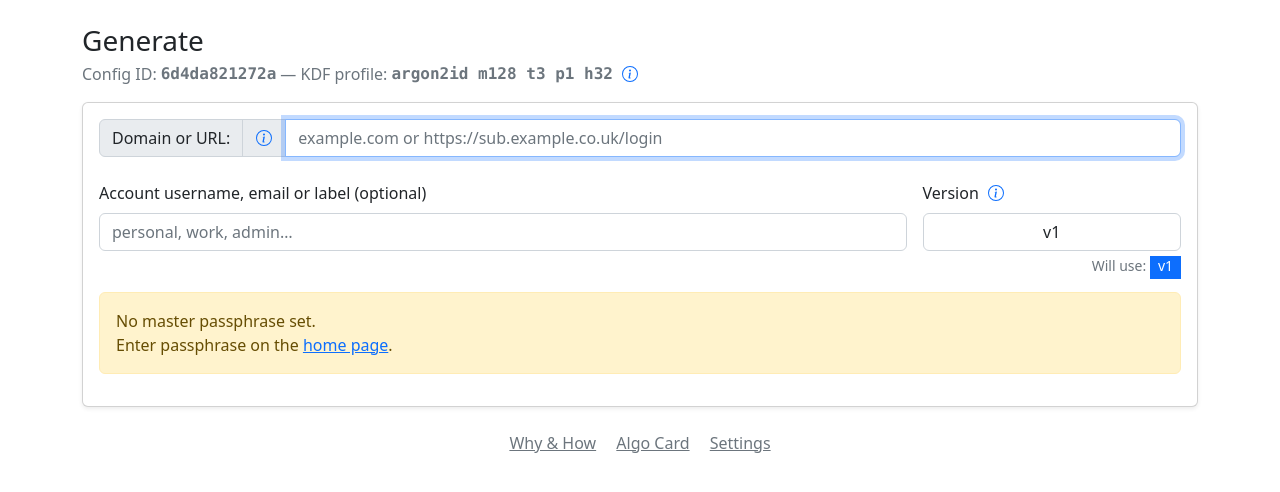
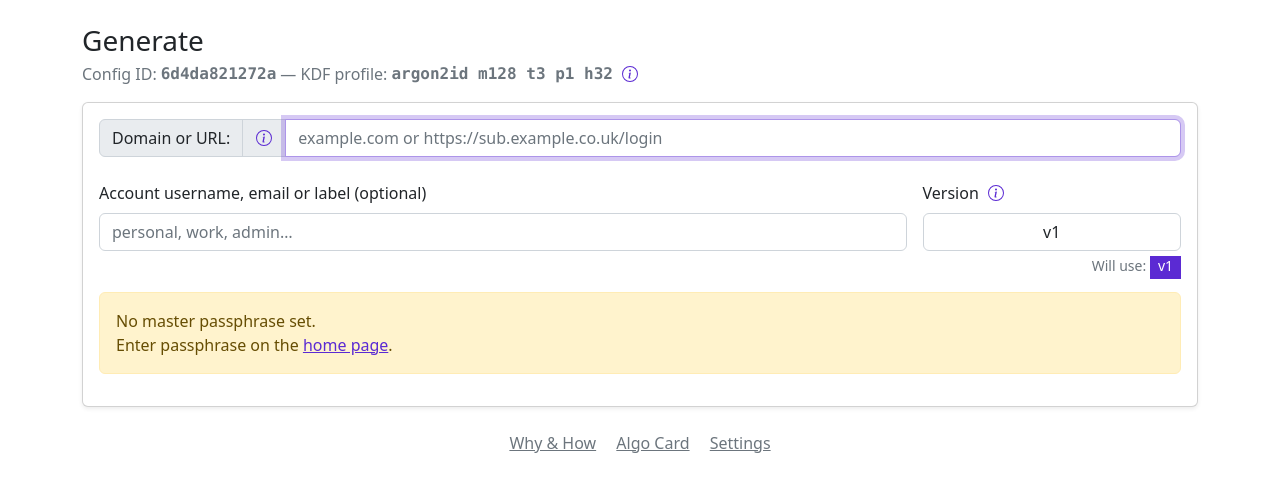
Before and after one commit to WebDevBooster/passbooster, a SvelteKit app: page /generate in a window 1280 px wide. Shown: the top 492 px of the page. Built offline with nearby package versions, Linux system fonts and the light colour scheme.

Commit message:
Make primary color match logo color.

```diff
--- a/src/routes/generate/+page.svelte
+++ b/src/routes/generate/+page.svelte
@@ -170,7 +170,7 @@
                 aria-describedby="tip-kdf"
         >
             <!-- info icon -->
-            <svg xmlns="http://www.w3.org/2000/svg" width="16" height="16" fill="rgb(13, 110, 253)" class="bi bi-info-circle" viewBox="0 0 16 16">
+            <svg xmlns="http://www.w3.org/2000/svg" width="16" height="16" style="fill: var(--bs-primary);" class="bi bi-info-circle" viewBox="0 0 16 16">
                 <path d="M8 15A7 7 0 1 1 8 1a7 7 0 0 1 0 14m0 1A8 8 0 1 0 8 0a8 8 0 0 0 0 16"/>
                 <path d="m8.93 6.588-2.29.287-.082.38.45.083c.294.07.352.176.288.469l-.738 3.468c-.194.897.105 1.319.808 1.319.545 0 1.178-.252 1.465-.598l.088-.416c-.2.176-.492.246-.686.246-.275 0-.375-.193-.304-.533zM9 4.5a1 1 0 1 1-2 0 1 1 0 0 1 2 0"/>
             </svg>
@@ -198,13 +198,13 @@
                             aria-describedby="tip-domain"
                     >
                         <!-- info icon -->
-                        <svg xmlns="http://www.w3.org/2000/svg" width="16" height="16" fill="rgb(13, 110, 253)" class="bi bi-info-circle" viewBox="0 0 16 16">
+                        <svg xmlns="http://www.w3.org/2000/svg" width="16" height="16" style="fill: var(--bs-primary);" class="bi bi-info-circle" viewBox="0 0 16 16">
                             <path d="M8 15A7 7 0 1 1 8 1a7 7 0 0 1 0 14m0 1A8 8 0 1 0 8 0a8 8 0 0 0 0 16"/>
                             <path d="m8.93 6.588-2.29.287-.082.38.45.083c.294.07.352.176.288.469l-.738 3.468c-.194.897.105 1.319.808 1.319.545 0 1.178-.252 1.465-.598l.088-.416c-.2.176-.492.246-.686.246-.275 0-.375-.193-.304-.533zM9 4.5a1 1 0 1 1-2 0 1 1 0 0 1 2 0"/>
                         </svg>
                     </button>
 
-                    <span id="tip-domain" role="tooltip" class="pb-tip">
+                    <span id="tip-domain" role="tooltip" class="pb-tip text-start">
                         <strong>Domain</strong> (eTLD+1) + optional username/label + version = <strong>salt</strong> value for KDF (Key Derivation Function).
                         <br/>
                         That salt + your master passphrase = <strong>strong password</strong>.
@@ -281,7 +281,7 @@
                                 aria-describedby="tip-version"
                         >
                             <!-- tiny info icon -->
-                            <svg xmlns="http://www.w3.org/2000/svg" width="16" height="16" fill="rgb(13, 110, 253)" class="bi bi-info-circle" viewBox="0 0 16 16">
+                            <svg xmlns="http://www.w3.org/2000/svg" width="16" height="16" style="fill: var(--bs-primary);" class="bi bi-info-circle" viewBox="0 0 16 16">
                                 <path d="M8 15A7 7 0 1 1 8 1a7 7 0 0 1 0 14m0 1A8 8 0 1 0 8 0a8 8 0 0 0 0 16"/>
                                 <path d="m8.93 6.588-2.29.287-.082.38.45.083c.294.07.352.176.288.469l-.738 3.468c-.194.897.105 1.319.808 1.319.545 0 1.178-.252 1.465-.598l.088-.416c-.2.176-.492.246-.686.246-.275 0-.375-.193-.304-.533zM9 4.5a1 1 0 1 1-2 0 1 1 0 0 1 2 0"/>
                             </svg>
@@ -366,7 +366,7 @@
         left: 0;
         margin-top: .25rem;
         z-index: 1080;
-        background: #257CFD;
+        background: var(--bs-primary);
         color: #fff;
         padding: .375rem .5rem;
         border-radius: .375rem;
@@ -381,12 +381,13 @@
         pointer-events: none;
         transition: opacity .12s ease, transform .12s ease;
     }
+    /* up-arrow imitation */
     .pb-tip::after {
         content: "";
         position: absolute;
-        top: -6px; left: 10px;
+        top: -11px; left: 10px;
         border: 6px solid transparent;
-        border-bottom-color: #212529;
+        border-bottom-color: var(--bs-primary);
     }
     .pb-tip-trigger { line-height: 0; color: #6c757d; }
     .pb-tip-trigger:hover, .pb-tip-trigger:focus { color: #495057; outline: none; }
--- a/src/styles/bootstrap.scss
+++ b/src/styles/bootstrap.scss
@@ -5,6 +5,8 @@
 
 // Default variable overrides
 $code-font-size: 1em;
+// Logo color
+$primary: #5B2AD3;
 
 @import "bootstrap/scss/variables";
 @import "bootstrap/scss/maps";
```
Also changed, not shown: src/routes/settings/+page.svelte (+5 -4 lines).
